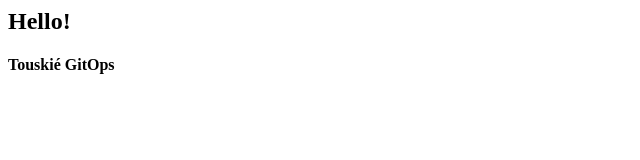
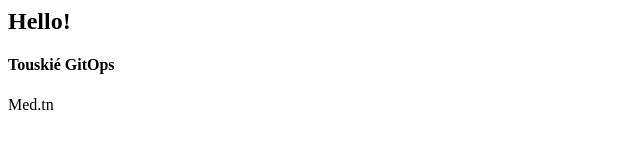
Before and after one commit to motrabelsi10/med, a plain HTML site: page index.html in a window 1280 px wide. Shown: the full height of the page, 0-640 px from the left. Drawn offline with Linux system fonts and the light colour scheme.

Commit message:
change ns

```diff
--- a/index.html
+++ b/index.html
@@ -1,2 +1,3 @@
 <h2>Hello!</h2>
 <h4>Touskié GitOps</h4>
+<p>Med.tn</p>
```
Also changed, not shown: 1 other file.
